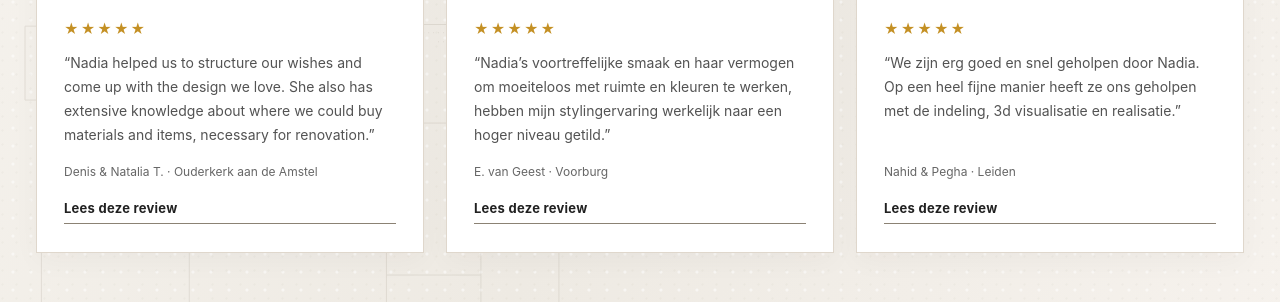
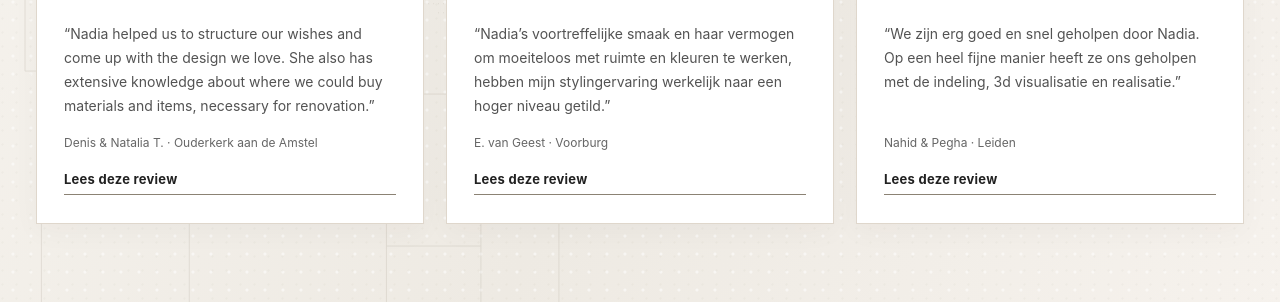
Before and after one commit to web86/kranghand_LP, a plain HTML site: page index.html in a window 1280 px wide. Shown: the part 5905-6207 px from the top of the page. Drawn offline with Linux system fonts and the light colour scheme.

Commit message:
Use established portfolio imagery in review cards and avoid unverified star ratings

```diff
--- a/index.html
+++ b/index.html
@@ -319,9 +319,9 @@
     <div class="sketch-divider" aria-hidden="true"><span></span><i></i><span></span></div>
 
     <section class="reviews" id="reviews"><div class="wrap"><div class="sectionhead"><div><div class="eyebrow">REVIEWS OP DE WEBSITE</div><h2>Wat klanten vertellen over Nadia en haar aanpak.</h2></div><a class="line-link" href="https://kranghanddesign.com/nl/reviews/">Bekijk alle reviews</a></div><div class="reviews-grid">
-      <article class="review-card"><a class="review-picture" href="https://kranghanddesign.com/nl/reviews/" aria-label="Bekijk alle klantreviews"><img loading="lazy" src="https://kranghanddesign.com/assets/images/projects/64/64-dep2h3.jpeg" alt="Projectfoto bij de beoordeling van Denis en Natalia"></a><div class="review-body"><div class="stars" aria-hidden="true">★★★★★</div><p>“Nadia helped us to structure our wishes and come up with the design we love. She also has extensive knowledge about where we could buy materials and items, necessary for renovation.”</p><small>Denis &amp; Natalia T. · Ouderkerk aan de Amstel</small><a class="line-link" href="https://kranghanddesign.com/nl/reviews/reviews/denis-natalia-t">Lees deze review</a></div></article>
-      <article class="review-card"><a class="review-picture" href="https://kranghanddesign.com/nl/reviews/" aria-label="Bekijk alle klantreviews"><img loading="lazy" src="https://kranghanddesign.com/assets/images/projects/46/46-ch6qud.jpg" alt="Projectfoto bij de beoordeling van E. van Geest"></a><div class="review-body"><div class="stars" aria-hidden="true">★★★★★</div><p>“Nadia’s voortreffelijke smaak en haar vermogen om moeiteloos met ruimte en kleuren te werken, hebben mijn stylingervaring werkelijk naar een hoger niveau getild.”</p><small>E. van Geest · Voorburg</small><a class="line-link" href="https://kranghanddesign.com/nl/reviews/reviews/e.-van-geest">Lees deze review</a></div></article>
-      <article class="review-card"><a class="review-picture" href="https://kranghanddesign.com/nl/reviews/" aria-label="Bekijk alle klantreviews"><img loading="lazy" src="https://kranghanddesign.com/assets/images/projects/53/53-8cgyqj.jpg" alt="Projectfoto bij de beoordeling van Nahid en Pegha"></a><div class="review-body"><div class="stars" aria-hidden="true">★★★★★</div><p>“We zijn erg goed en snel geholpen door Nadia. Op een heel fijne manier heeft ze ons geholpen met de indeling, 3d visualisatie en realisatie.”</p><small>Nahid &amp; Pegha · Leiden</small><a class="line-link" href="https://kranghanddesign.com/nl/reviews/reviews/nahid-pegha">Lees deze review</a></div></article>
+      <article class="review-card"><a class="review-picture" href="https://kranghanddesign.com/nl/reviews/" aria-label="Bekijk alle klantreviews"><img loading="lazy" src="https://kranghanddesign.com/assets/images/projects/64/64-a-hotel-chic-and-welness-villa-blended-with-nature-1xorsm.jpeg" alt="Interieur uit het portfolio van Kranghand Design"></a><div class="review-body"><p>“Nadia helped us to structure our wishes and come up with the design we love. She also has extensive knowledge about where we could buy materials and items, necessary for renovation.”</p><small>Denis &amp; Natalia T. · Ouderkerk aan de Amstel</small><a class="line-link" href="https://kranghanddesign.com/nl/reviews/reviews/denis-natalia-t">Lees deze review</a></div></article>
+      <article class="review-card"><a class="review-picture" href="https://kranghanddesign.com/nl/reviews/" aria-label="Bekijk alle klantreviews"><img loading="lazy" src="https://kranghanddesign.com/assets/images/projects/54/54-maisonette-with-roof-terrace-scheveningen-mayb68.jpg" alt="Interieur uit het portfolio van Kranghand Design"></a><div class="review-body"><p>“Nadia’s voortreffelijke smaak en haar vermogen om moeiteloos met ruimte en kleuren te werken, hebben mijn stylingervaring werkelijk naar een hoger niveau getild.”</p><small>E. van Geest · Voorburg</small><a class="line-link" href="https://kranghanddesign.com/nl/reviews/reviews/e.-van-geest">Lees deze review</a></div></article>
+      <article class="review-card"><a class="review-picture" href="https://kranghanddesign.com/nl/reviews/" aria-label="Bekijk alle klantreviews"><img loading="lazy" src="https://kranghanddesign.com/assets/images/projects/41/41-river-garden-leiden-1vpbj9.jpg" alt="Interieur uit het portfolio van Kranghand Design"></a><div class="review-body"><p>“We zijn erg goed en snel geholpen door Nadia. Op een heel fijne manier heeft ze ons geholpen met de indeling, 3d visualisatie en realisatie.”</p><small>Nahid &amp; Pegha · Leiden</small><a class="line-link" href="https://kranghanddesign.com/nl/reviews/reviews/nahid-pegha">Lees deze review</a></div></article>
     </div></div></section>
 
     <section class="faq" id="vragen"><div class="wrap faq-grid"><div><div class="eyebrow">GOED OM TE WETEN</div><h2>Veelgestelde vragen over renovatie in Leiden.</h2><p class="muted">Staat uw vraag er niet tussen? Beschrijf uw woning en plannen, dan bespreken we de mogelijkheden.</p><a class="line-link" href="#contact">Stel uw vraag aan Nadia</a></div><div>
```
